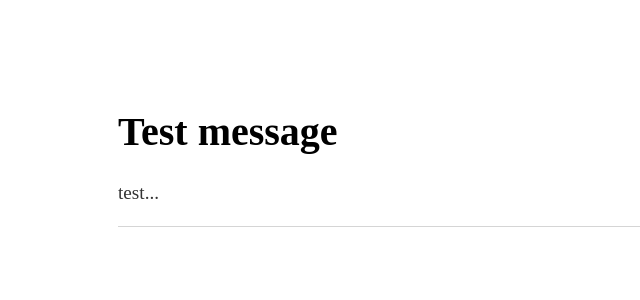
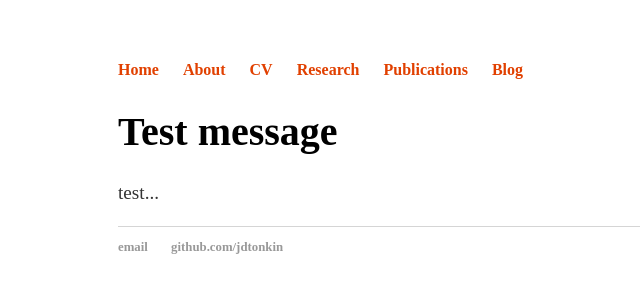
Before and after one commit to jdtonkin/jdtonkin.github.io, a Jekyll site: the page built from index.html, in a window 1280 px wide. Shown: the top 300 px of the page, without its empty margins (74-714 px from the left). Built offline with Jekyll 4.4.1, drawn with Linux system fonts in a browser that asks for light colours.

Commit message:
Update main.css

```diff
--- a/css/main.css
+++ b/css/main.css
@@ -14,8 +14,8 @@ h4 { font-size: 1.2em; }
 nav ul, footer ul { font-size: 1em; font-family: 'fira sans'; padding: 0px; list-style: none; font-weight: bold; }
 nav ul li, footer ul li { display: inline; margin-right: 20px; }
 
-nav ul, a {
-     color: #fff;
+nav ul, footer ul a {
+     color: #999;
 }
 
 footer { border-top: 1px solid #d5d5d5; font-size: .8em; }
```
